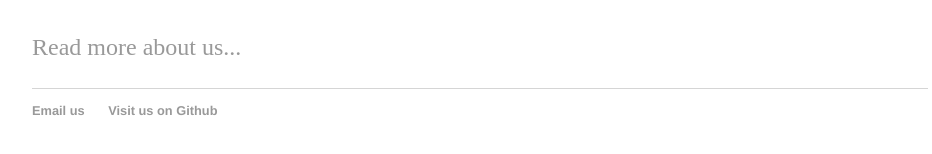
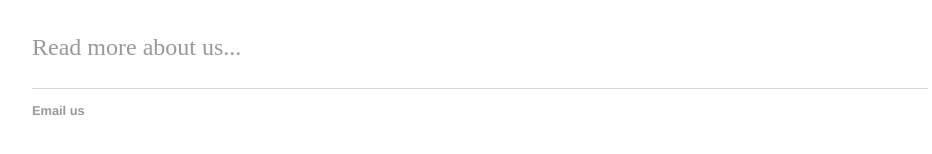
Before and after one commit to VandyApps/adamMgross.github.io, a Jekyll site: the page built from index.html, in a window 1280 px wide. Shown: the part 171-325 px from the top of the page, without its empty margins (160-1092 px from the left). Built offline with Jekyll 4.4.1, drawn with Linux system fonts in a browser that asks for light colours.

Commit message:
Automated commit message.

```diff
--- a/_layouts/default.html
+++ b/_layouts/default.html
@@ -31,7 +31,6 @@
   <footer>
    <ul>
    <li><a href="mailto:vandyapps@gmail.com">Email us</a></li>
-   <li><a href="https://github.com/vandyapps">Visit us on Github</a></li>
    </ul>
   </footer>
   </body>
```
